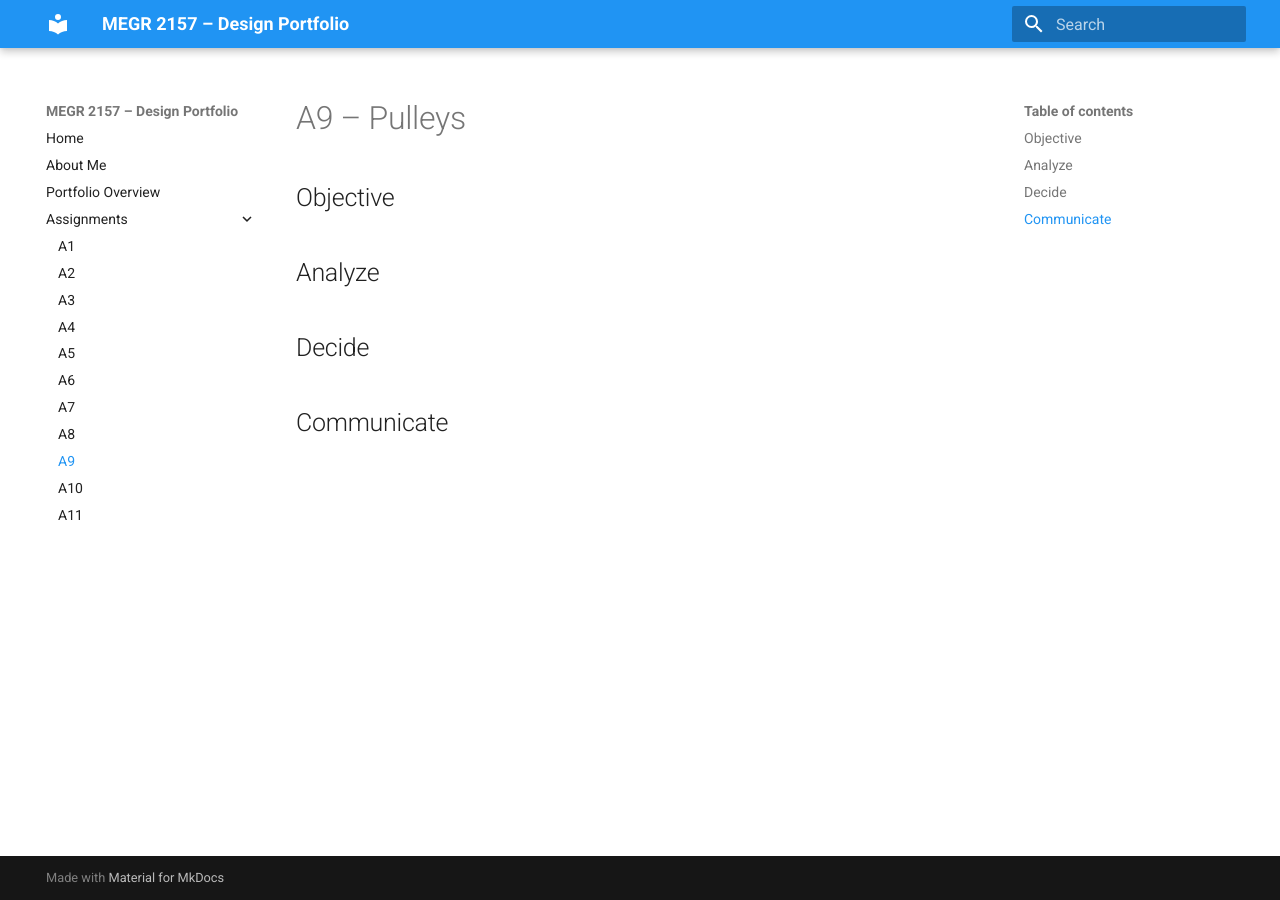
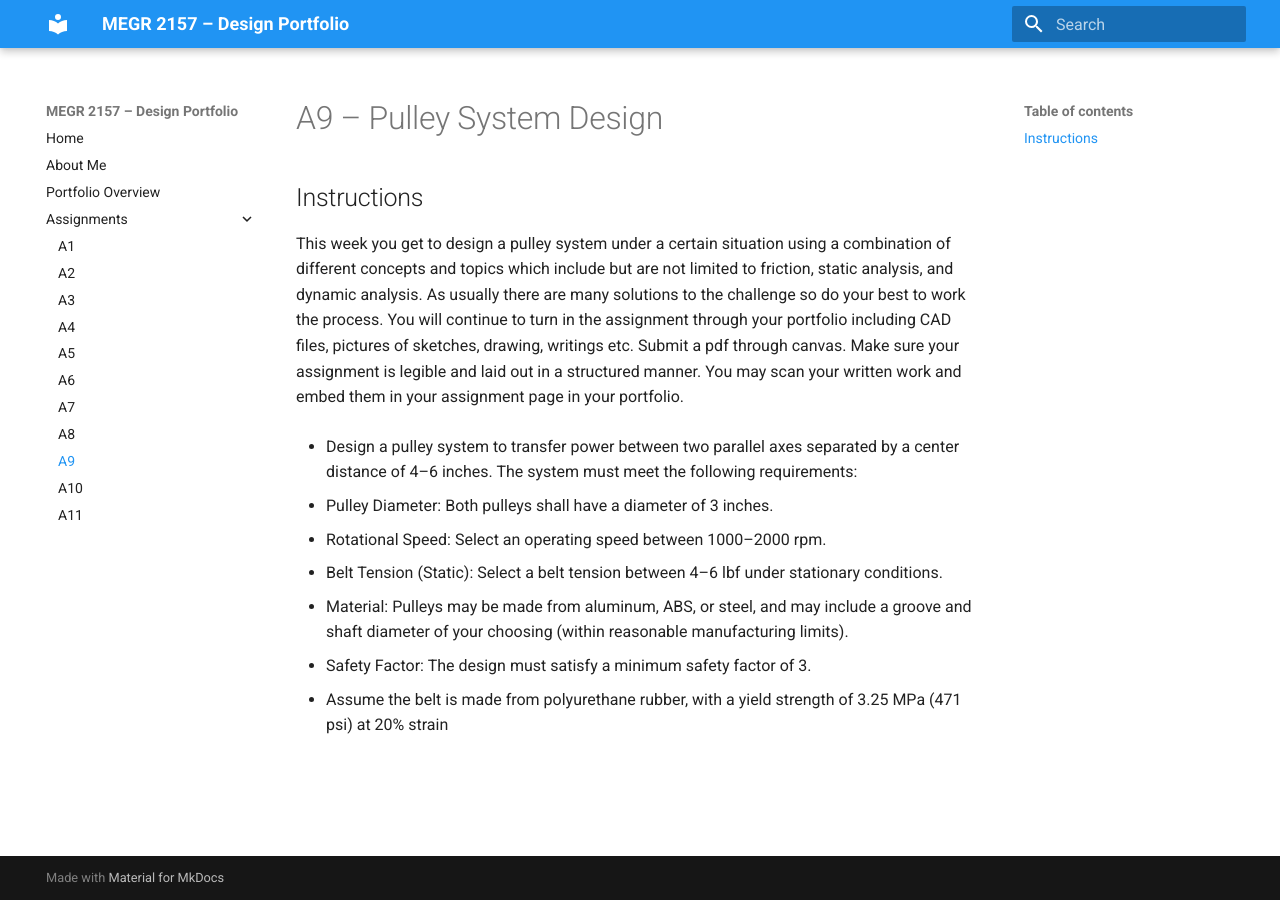
Before and after one commit to mgrego35/megr2156-portfolio, an MkDocs documentation site: the page built from docs/assignments/A09/index.md, in a window 1280 px wide. Built offline with MkDocs 1.6.1 and Material for MkDocs 9.7.7, drawn with Linux system fonts in a browser that asks for light colours.

Commit message:
Revise A9 assignment for pulley system design
Updated the assignment details for A9, including objectives and requirements for the pulley system design.

```diff
--- a/docs/assignments/A09/index.md
+++ b/docs/assignments/A09/index.md
@@ -1,12 +1,19 @@
-# A9 – Pulleys
+# A9 – Pulley System Design
 
-## Objective
+## Instructions
 
+This week you get to design a pulley system under a certain situation using a combination of different concepts and topics which include but are not limited to friction, static analysis, and dynamic analysis. As usually there are many solutions to the challenge so do your best to work the process. You will continue to turn in the assignment through your portfolio including CAD files, pictures of sketches, drawing, writings etc. Submit a pdf through canvas. Make sure your assignment is legible and laid out in a structured manner. You may scan your written work and embed them in your assignment page in your portfolio.
 
-## Analyze
+- Design a pulley system to transfer power between two parallel axes separated by a center distance of 4–6 inches. The system must meet the following requirements:
 
+- Pulley Diameter: Both pulleys shall have a diameter of 3 inches.
 
-## Decide
+- Rotational Speed: Select an operating speed between 1000–2000 rpm.
 
+- Belt Tension (Static): Select a belt tension between 4–6 lbf under stationary conditions.
 
-## Communicate
+- Material: Pulleys may be made from aluminum, ABS, or steel, and may include a groove and shaft diameter of your choosing (within reasonable manufacturing limits).
+
+- Safety Factor: The design must satisfy a minimum safety factor of 3.
+
+- Assume the belt is made from polyurethane rubber, with a yield strength of 3.25 MPa (471 psi) at 20% strain
```
